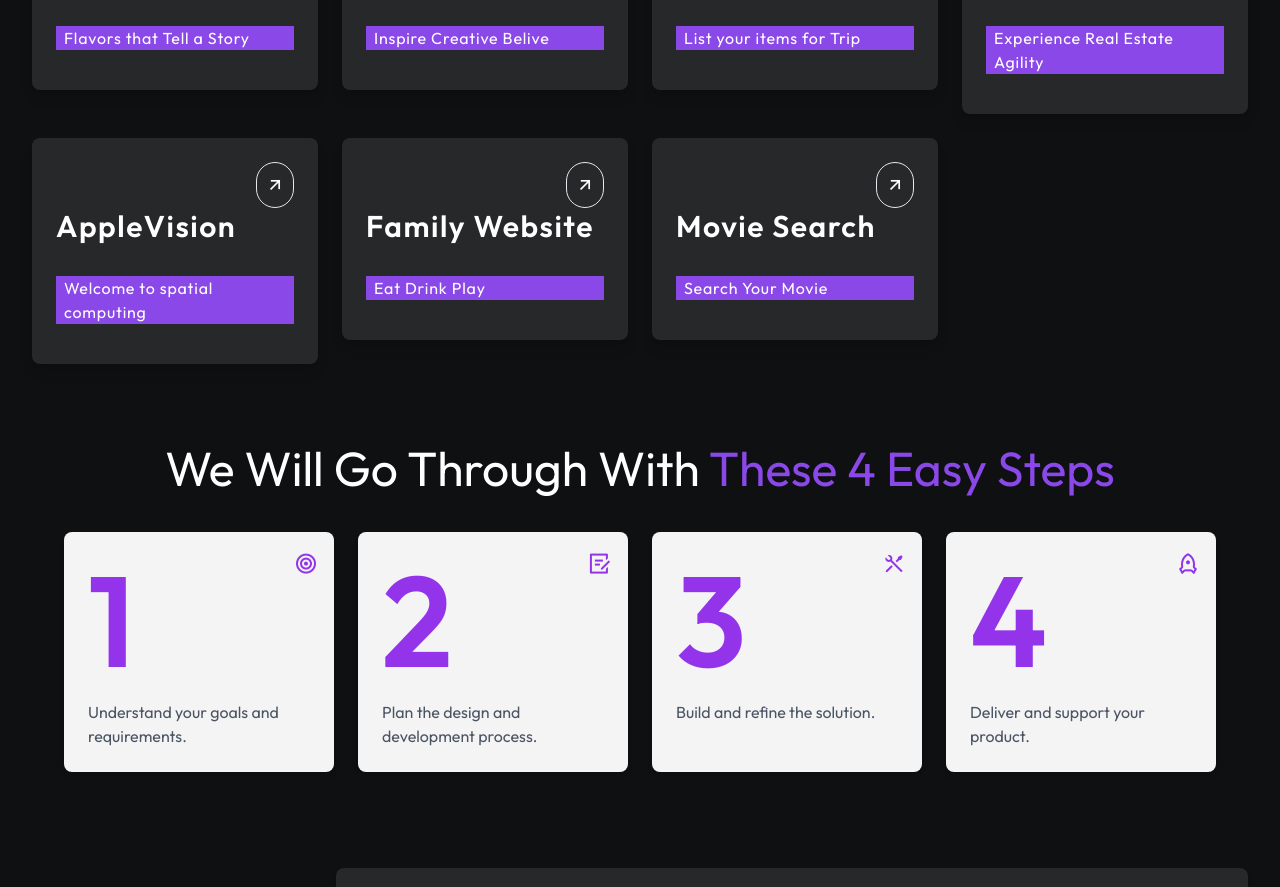
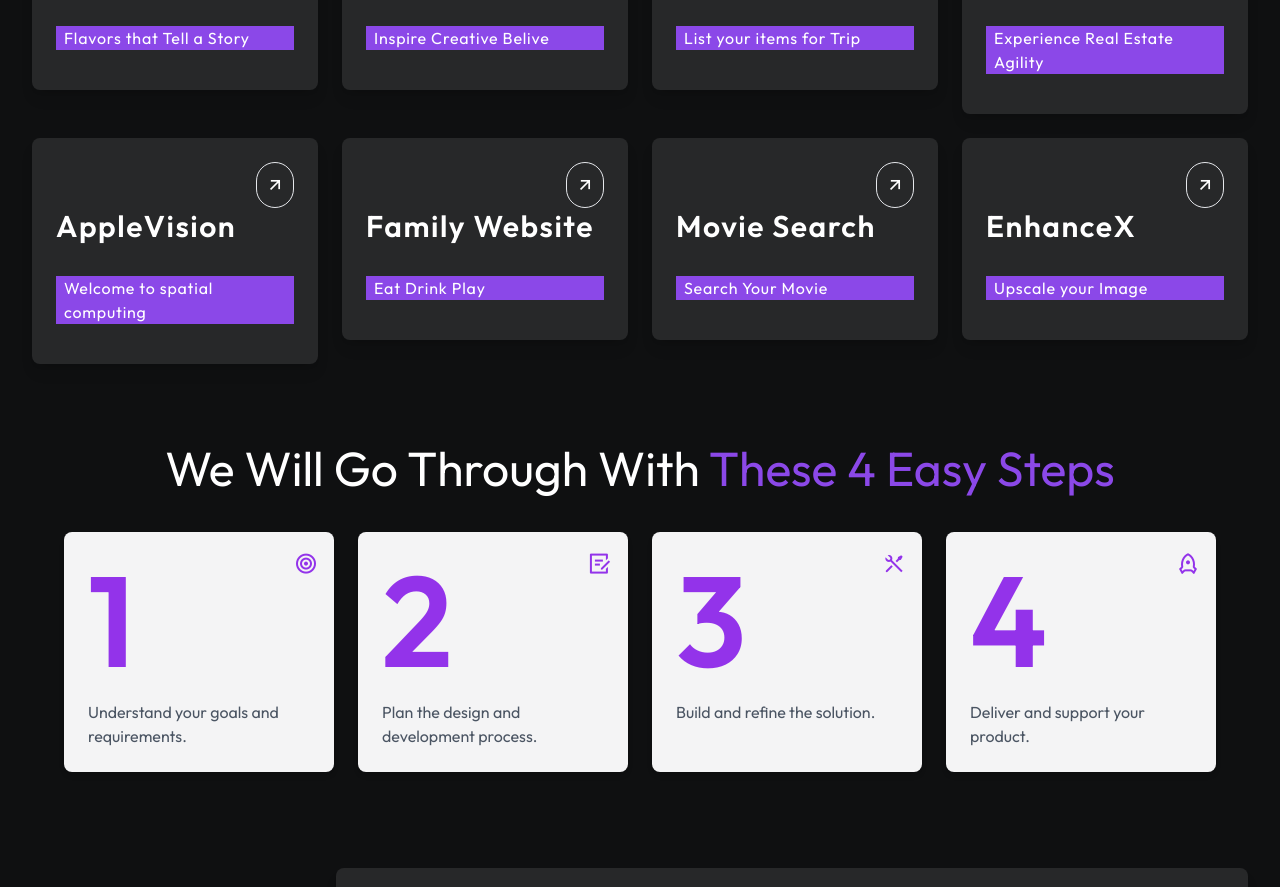
Before and after one commit to malikcancode/Muhammad-Yasir, a React (Vite) app: page / in a window 1280 px wide. Shown: the part 1160-2047 px from the top of the page. Built offline with nearby package versions, Linux system fonts and the light colour scheme.

Commit message:
Update Projects.jsx

```diff
--- a/src/components/Projects.jsx
+++ b/src/components/Projects.jsx
@@ -41,6 +41,12 @@ const projectData = [
     subheading: "Search Your Movie",
     link: "https://movie-search-app-five-delta.vercel.app/",
   },
+    {
+    id: 8,
+    title: "EnhanceX",
+    subheading: "Upscale your Image",
+    link: "https://enhance-x-image-upscaler.vercel.app/",
+  },
 ];
 
 function Projects() {
```
